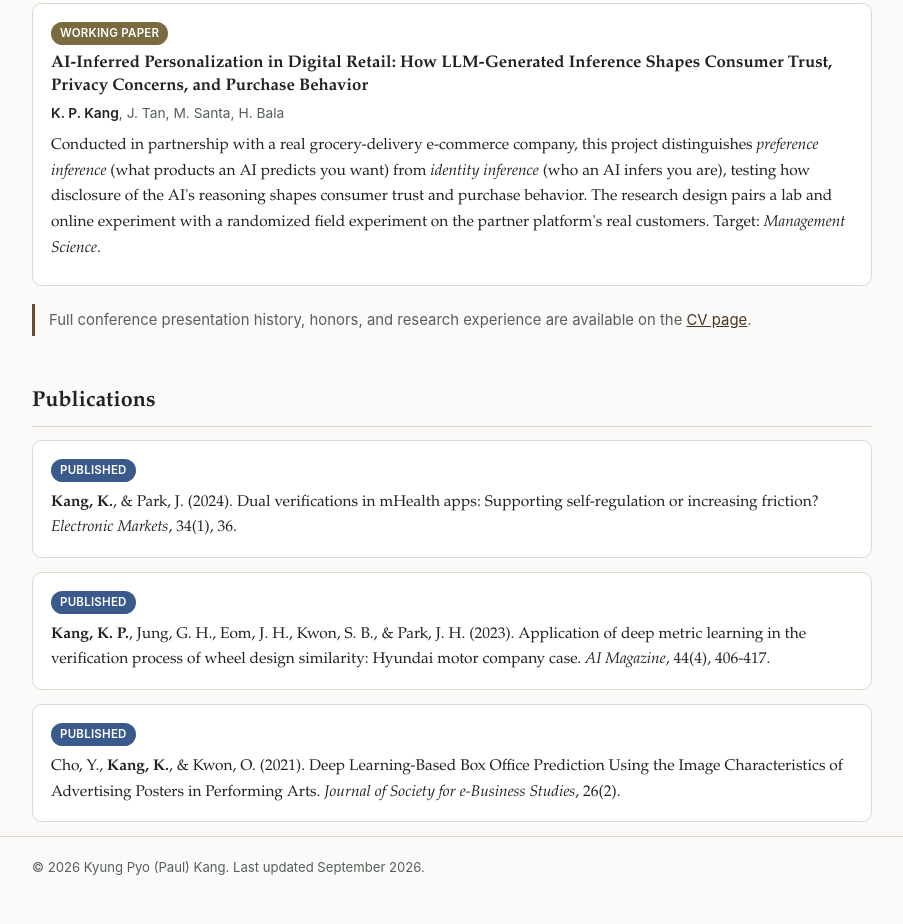
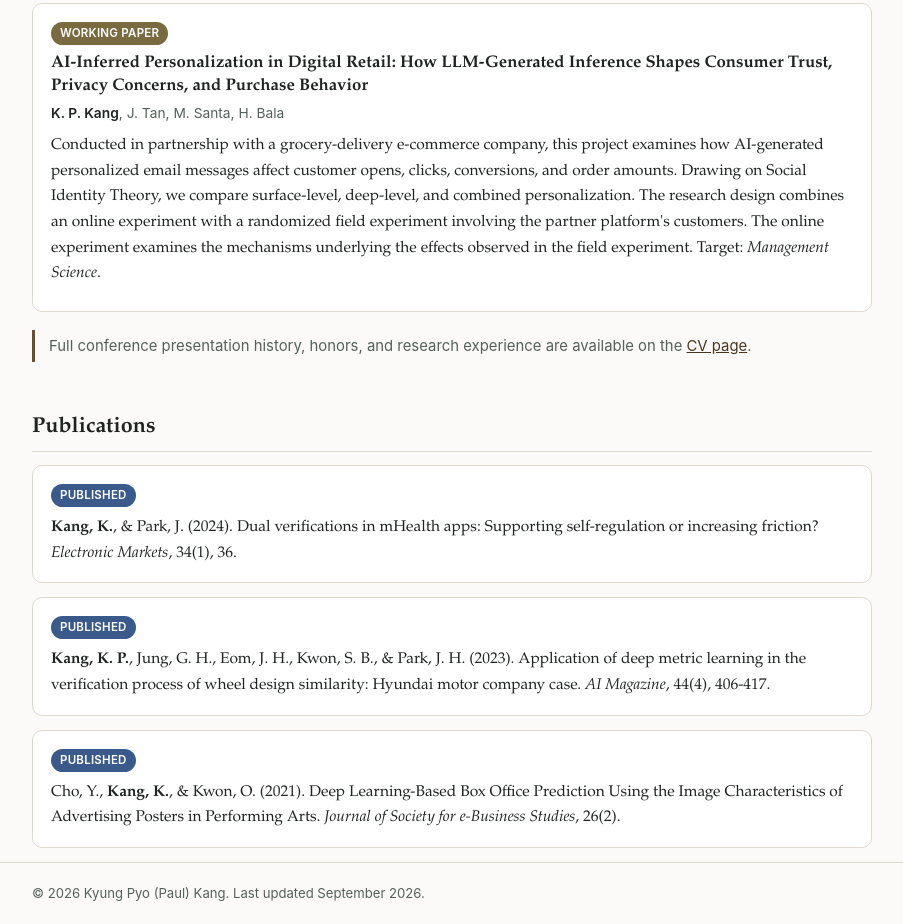
Before and after one commit to kk69-cpu/kk69-cpu.github.io, a plain HTML site: page research.html in a window 1280 px wide. Shown: the part 1760-2684 px from the top of the page, without its empty margins (188-1091 px from the left). Before the commit the page ends 2659 px from the top, so only its background shows below. Drawn offline with Linux system fonts and the light colour scheme.

Commit message:
Update Paket project description: personalization-level framing with Social Identity Theory

```diff
--- a/research.html
+++ b/research.html
@@ -108,12 +108,13 @@
     <h3>AI-Inferred Personalization in Digital Retail: How LLM-Generated Inference Shapes Consumer Trust, Privacy Concerns, and Purchase Behavior</h3>
     <div class="authors"><span class="self">K. P. Kang</span>, J. Tan, M. Santa, H. Bala</div>
     <p>
-      Conducted in partnership with a real grocery-delivery e-commerce company, this project
-      distinguishes <em>preference inference</em> (what products an AI predicts you want) from
-      <em>identity inference</em> (who an AI infers you are), testing how disclosure of the AI's
-      reasoning shapes consumer trust and purchase behavior. The research design pairs a lab and
-      online experiment with a randomized field experiment on the partner platform's real
-      customers. Target: <em>Management Science</em>.
+      Conducted in partnership with a grocery-delivery e-commerce company, this project examines
+      how AI-generated personalized email messages affect customer opens, clicks, conversions, and
+      order amounts. Drawing on Social Identity Theory, we compare surface-level, deep-level, and
+      combined personalization. The research design combines an online experiment with a
+      randomized field experiment involving the partner platform's customers. The online
+      experiment examines the mechanisms underlying the effects observed in the field experiment.
+      Target: <em>Management Science</em>.
     </p>
   </div>
 
```
Also changed, not shown: 1 other file.
